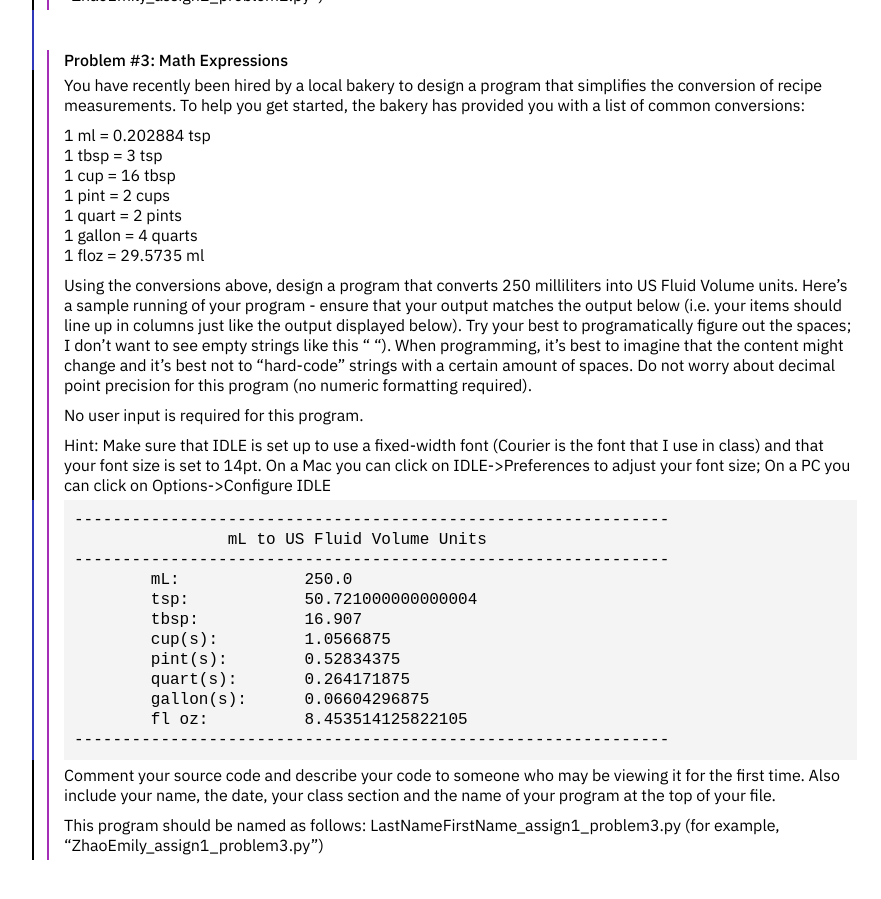
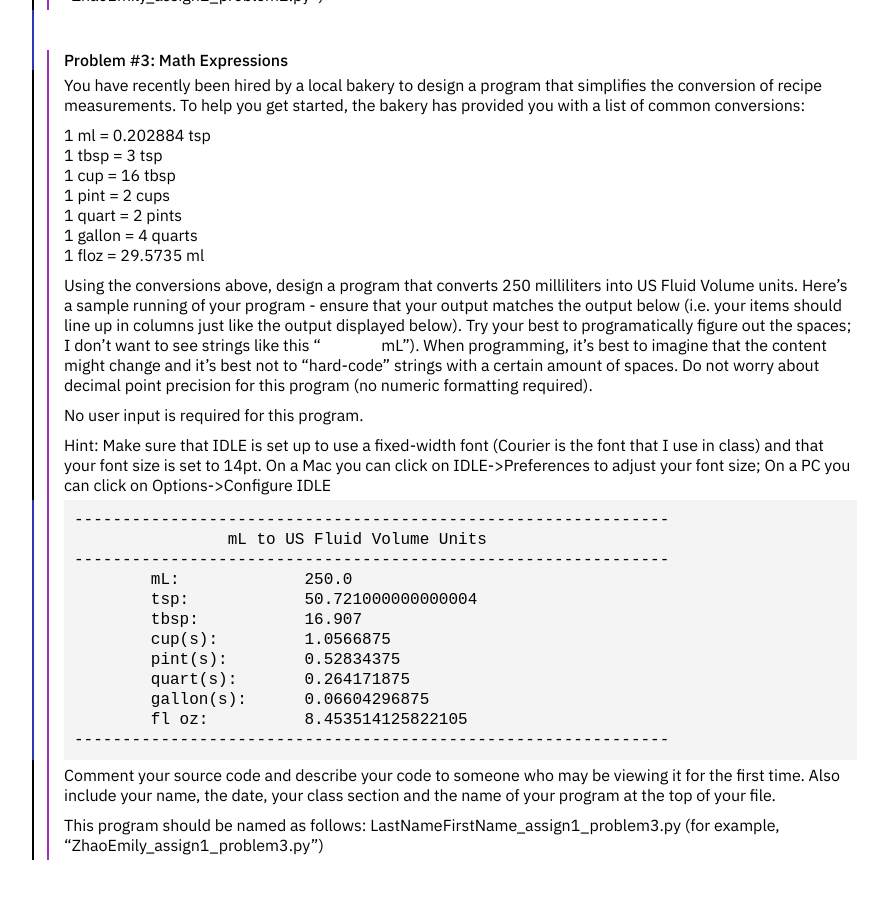
Before and after one commit to emilydidthis/-CSCI-UA.0002-Fall22, a Jekyll site: the page built from assignments/01.markdown, in a window 1280 px wide and 900 px high, scrolled down 1727 px. Shown: the whole window, without its empty margins (8-889 px from the left). Built offline with Jekyll 4.4.1, drawn with Linux system fonts in a browser that asks for light colours.

Commit message:
more assignment editing

```diff
--- a/assignments/01.markdown
+++ b/assignments/01.markdown
@@ -93,7 +93,7 @@ You have recently been hired by a local bakery to design a program that simplifi
 1 gallon = 4 quarts
 1 floz = 29.5735 ml
 
-Using the conversions above, design a program that converts 250 milliliters into US Fluid Volume units. Here's a sample running of your program - ensure that your output matches the output below (i.e. your items should line up in columns just like the output displayed below). Try your best to programatically figure out the spaces; I don't want to see empty strings like this "               "). When programming, it's best to imagine that the content might change and it's best not to "hard-code" strings with a certain amount of spaces. Do not worry about decimal point precision for this program (no numeric formatting required).
+Using the conversions above, design a program that converts 250 milliliters into US Fluid Volume units. Here's a sample running of your program - ensure that your output matches the output below (i.e. your items should line up in columns just like the output displayed below). Try your best to programatically figure out the spaces; I don't want to see strings like this "&nbsp;&nbsp;&nbsp;&nbsp;&nbsp;&nbsp;&nbsp;&nbsp;&nbsp;&nbsp;&nbsp;&nbsp;&nbsp;&nbsp;&nbsp;&nbsp;mL"). When programming, it's best to imagine that the content might change and it's best not to "hard-code" strings with a certain amount of spaces. Do not worry about decimal point precision for this program (no numeric formatting required).
 
 No user input is required for this program.
 
```
